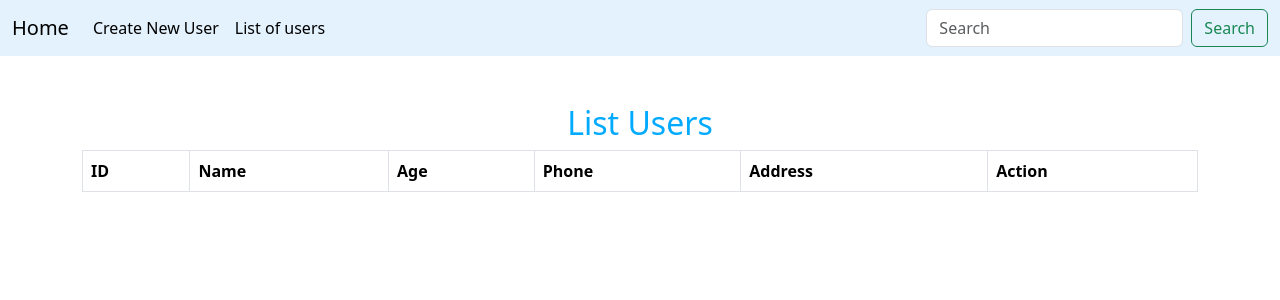
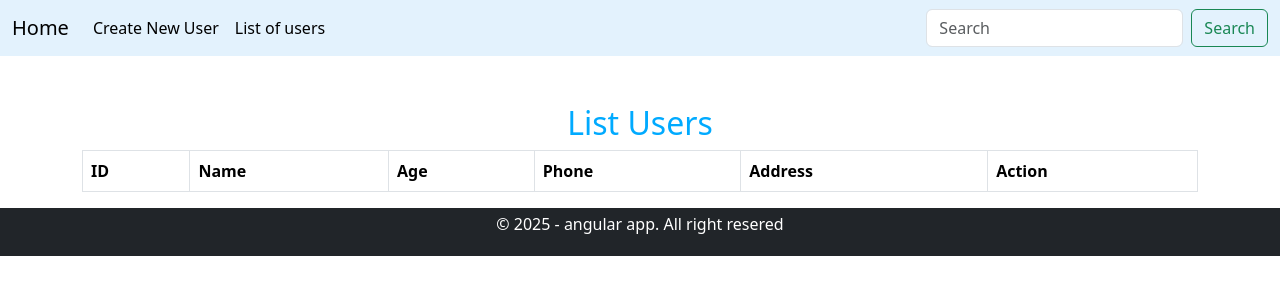
Before and after one commit to OmarFaruq97/isdb62-angular-practice, an Angular app in the folder local_storage_crud/: page /user-list in a window 1280 px wide. Shown: the top 300 px of the page. Built offline with nearby package versions, Linux system fonts and the light colour scheme.

Commit message:
added footer

```diff
--- a/local_storage_crud/src/app/app.component.html
+++ b/local_storage_crud/src/app/app.component.html
@@ -1,2 +1,3 @@
 <app-navbar></app-navbar>
 <router-outlet></router-outlet>
+<app-footer></app-footer>
--- a/local_storage_crud/src/app/app.component.ts
+++ b/local_storage_crud/src/app/app.component.ts
@@ -1,10 +1,11 @@
 import { Component } from '@angular/core';
 import { RouterOutlet } from '@angular/router';
 import { NavbarComponent } from './navbar/navbar.component';
+import { FooterComponent } from "./footer/footer.component";
 
 @Component({
   selector: 'app-root',
-  imports: [RouterOutlet, NavbarComponent],
+  imports: [RouterOutlet, NavbarComponent, FooterComponent],
   templateUrl: './app.component.html',
   styleUrl: './app.component.css',
 })
--- a/local_storage_crud/src/app/app.routes.ts
+++ b/local_storage_crud/src/app/app.routes.ts
@@ -5,6 +5,7 @@ import { HomePageComponent } from './home-page/home-page.component';
 import { NotFoundComponent } from './not-found/not-found.component';
 
 export const routes: Routes = [
+    { path: 'home', component: HomePageComponent},
     { path: 'create-user', component: CreateUserComponent},
     { path: 'user-list', component: UserListComponent},
     { path: '', component: HomePageComponent},
--- a/local_storage_crud/src/app/create-user/create-user.component.ts
+++ b/local_storage_crud/src/app/create-user/create-user.component.ts
@@ -23,6 +23,7 @@ export class CreateUserComponent {
 
   ngOnInit(): void {}
 
+  // JSON.parse bring data
   onSubmit() {
     let users: User[] = JSON.parse(localStorage.getItem('users') || '[]');
 
@@ -38,6 +39,8 @@ export class CreateUserComponent {
 
     localStorage.setItem('users', JSON.stringify(users));
 
+
+    // for empty form as previous
     this.user = new User('', 0, '', '');
     // alert('New user create successfully');
     this.router.navigate(['/user-list']);
--- /dev/null
+++ b/local_storage_crud/src/app/footer/footer.component.html
@@ -0,0 +1,3 @@
+<footer class="bg-dark text-white text-center p-1 mt-1">
+    <p>&copy; 2025 - angular app. All right resered</p>
+</footer>
```
Also changed, not shown: local_storage_crud/src/app/footer/footer.component.ts (added, +11 -0 lines), local_storage_crud/src/app/footer/footer.component.css (added), 1 other file (tests, documents, lock files or other folders).
